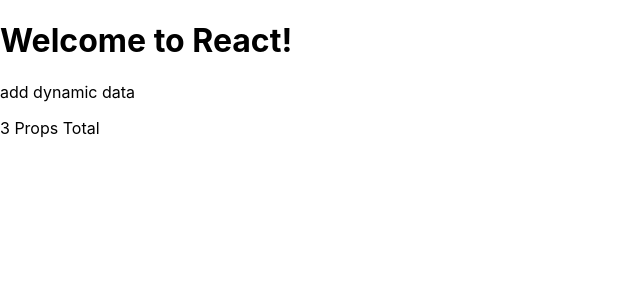
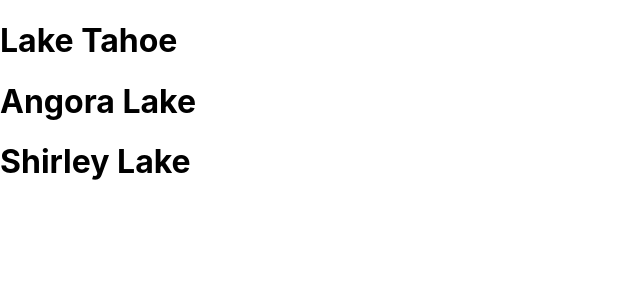
Before and after one commit to Adriantutuianu/react-course, a React (Create React App) app: page / in a window 1280 px wide. Shown: the top 300 px of the page, without its empty margins (0-640 px from the left). Built offline with nearby package versions, Linux system fonts and the light colour scheme.

Commit message:
Composing components

```diff
--- a/src/index.js
+++ b/src/index.js
@@ -2,18 +2,18 @@ import React from "react";
 import ReactDOM from "react-dom";
 import "./index.css";
 
-function Hello({ library, message, number }) {
+function Lake(props) {
+  return <h1>{props.name}</h1>;
+}
+
+function App() {
   return (
     <div>
-      <h1>Welcome to {library}!</h1>
-      <p>{message}</p>
-      <p>{number} Props Total</p>
+      <Lake name="Lake Tahoe" />
+      <Lake name="Angora Lake" />
+      <Lake name="Shirley Lake" />
     </div>
   );
 }
 
-ReactDOM.render(
-  // React.createElement("h1", null, "Hello!"),
-  <Hello library="React" message="add dynamic data" number={3} />,
-  document.getElementById("root")
-);
+ReactDOM.render(<App />, document.getElementById("root"));
```
